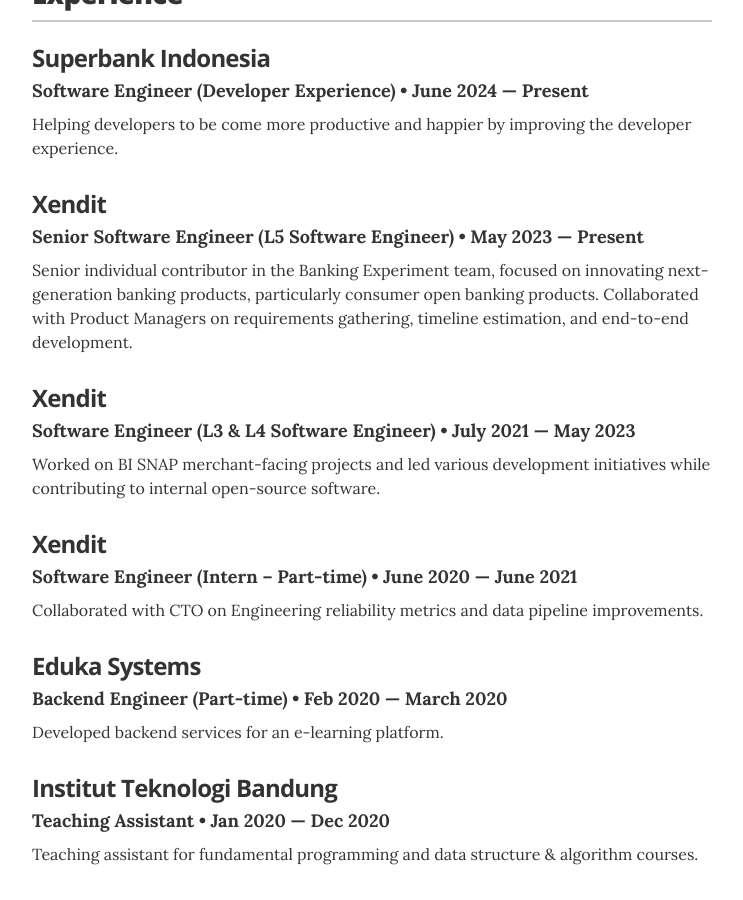
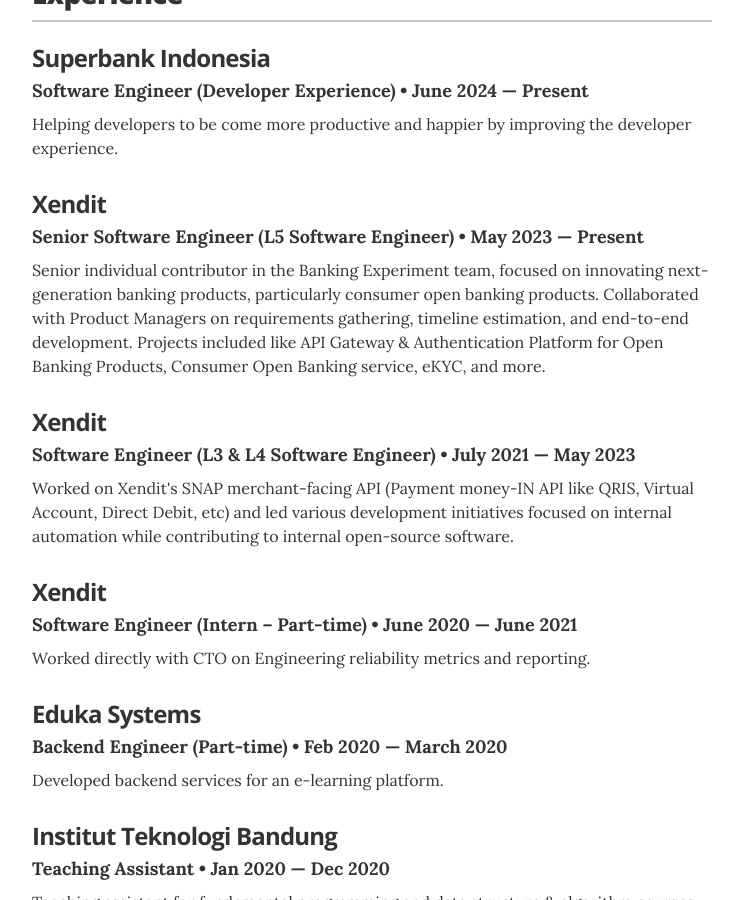
Before and after one commit to irfansofyana/resume, a Jekyll site: the page built from index.html, in a window 1280 px wide and 900 px high, scrolled down 632 px. Shown: the whole window, without its empty margins (268-1011 px from the left). Built offline with Jekyll 4.4.1, drawn with Linux system fonts in a browser that asks for light colours.

Commit message:
update wording

```diff
--- a/_data/experience.yml
+++ b/_data/experience.yml
@@ -7,7 +7,7 @@
 - company: Xendit
   position: Senior Software Engineer (L5 Software Engineer)
   duration: May 2023 — Present
-  summary: Senior individual contributor in the Banking Experiment team, focused on innovating next-generation banking products, particularly consumer open banking products. Collaborated with Product Managers on requirements gathering, timeline estimation, and end-to-end development.
+  summary: Senior individual contributor in the Banking Experiment team, focused on innovating next-generation banking products, particularly consumer open banking products. Collaborated with Product Managers on requirements gathering, timeline estimation, and end-to-end development. Projects included like API Gateway & Authentication Platform for Open Banking Products, Consumer Open Banking service, eKYC, and more.
   # items:
   #   - Designed and developed API Gateway & Authentication Platform for Open Banking Products from scratch
   #   - Built in-house Consumer Open Banking service with direct connection to Bank Partner's Core Banking
@@ -16,7 +16,7 @@
 - company: Xendit
   position: Software Engineer (L3 & L4 Software Engineer)
   duration: July 2021 — May 2023
-  summary: Worked on BI SNAP merchant-facing projects and led various development initiatives while contributing to internal open-source software.
+  summary: Worked on Xendit's SNAP merchant-facing API (Payment money-IN API like QRIS, Virtual Account, Direct Debit, etc) and led various development initiatives focused on internal automation while contributing to internal open-source software.
   # items:
   #   - Spearheaded design and development of Xendit's SNAP Payments API
   #   - Led team of contractor engineers for HR automation solutions
@@ -26,7 +26,7 @@
 - company: Xendit
   position: Software Engineer (Intern – Part-time)
   duration: June 2020 — June 2021
-  summary: Collaborated with CTO on Engineering reliability metrics and data pipeline improvements.
+  summary: Worked directly with CTO on Engineering reliability metrics and reporting.
   # items:
   #   - Implemented and visualized Engineering reliability metrics for monthly investor reports
   #   - Migrated local Engineering reliability data pipelines to cloud-based solution using Databricks
```
